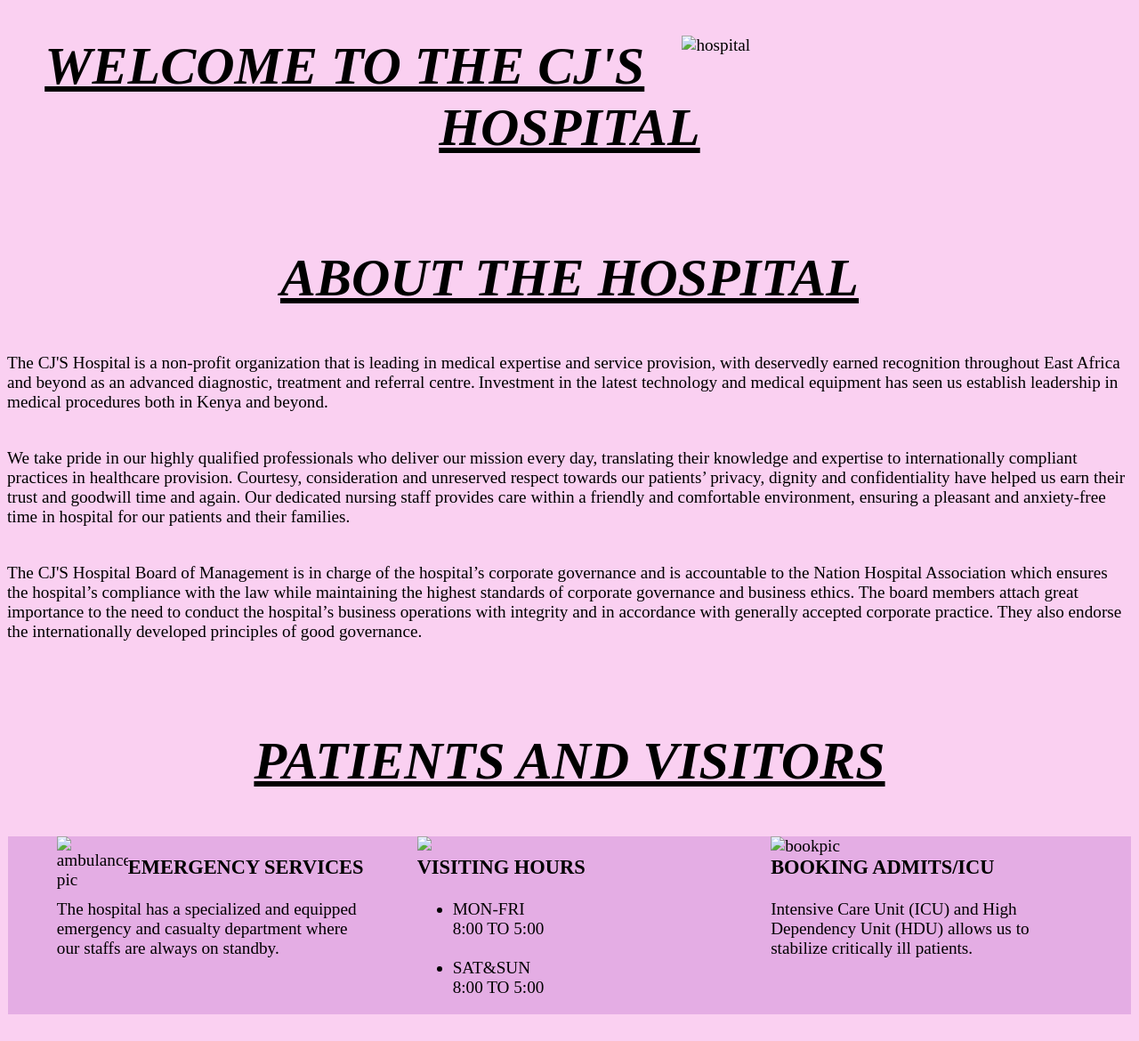
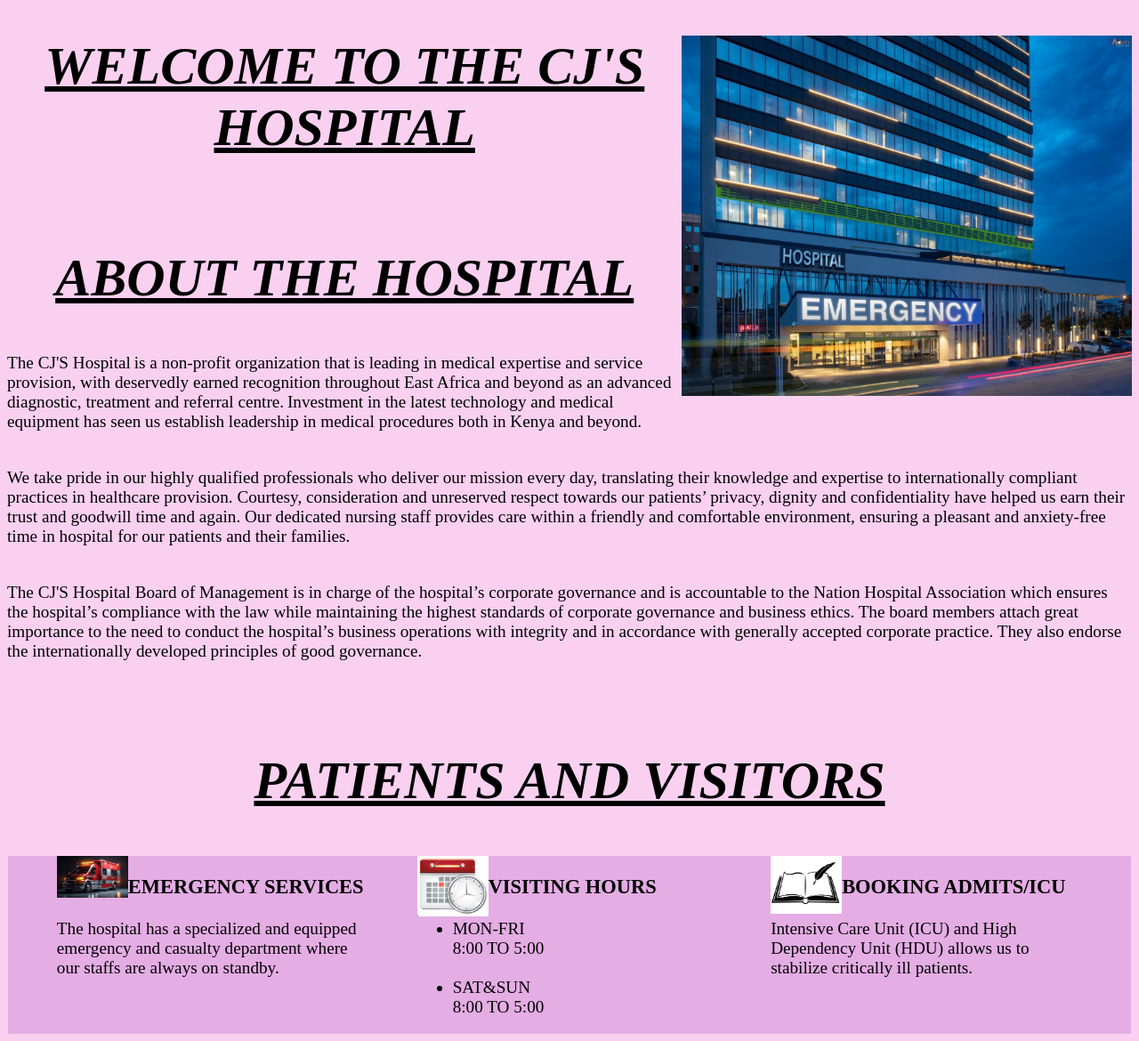
Before and after one commit to MavekeJoy/MavekeJoy.github.io, a plain HTML site: page about.html in a window 1280 px wide. Shown: the whole page at 89% size. Before the commit the page ends 1148 px from the top, so only its background shows below. Drawn offline with Linux system fonts and the light colour scheme.

Commit message:
Project Changes

```diff
--- a/about.html
+++ b/about.html
@@ -7,7 +7,7 @@
      <link rel="stylesheet" href="/About/style.css" >
 </head>
 <body>
-     <img src="hospital pic.png" alt="hospital">
+     <img src="About/hospital pic.png" alt="hospital">
     <h1>WELCOME TO THE CJ'S HOSPITAL</h1>
     <h2>ABOUT THE HOSPITAL</h2>
     <div class="about-us">
@@ -23,12 +23,12 @@
  <h2>PATIENTS AND VISITORS</h2>
     <div class="flex-container">
         <div>
-        <img src="ambulance pic.png" alt="ambulance pic">
+        <img src="About/ambulance pic.png" alt="ambulance pic">
        <h3>EMERGENCY SERVICES</h3>
        <p> The hospital has a specialized and equipped emergency and casualty department where our staffs are always on standby.</p>
        </div>
        <div>
-       <img src="time pic.png">
+       <img src="/About/time pic.png">
        <h3>VISITING HOURS</h3>
        <p><ul>
         <li>MON-FRI <br> 8:00 TO 5:00</li><br>
@@ -37,7 +37,7 @@
        </p>
        </div>
        <div>
-        <img src="book.png" alt="bookpic">
+        <img src="About/book.png" alt="bookpic">
        <h3>BOOKING ADMITS/ICU</h3>
        <p>Intensive Care Unit (ICU) and High Dependency Unit (HDU) allows us to stabilize critically ill patients.</p>
       </div>
```
Also changed, not shown: contact.html (+1 -1 lines), form.html (+1 -1 lines), index.html (+4 -4 lines).
